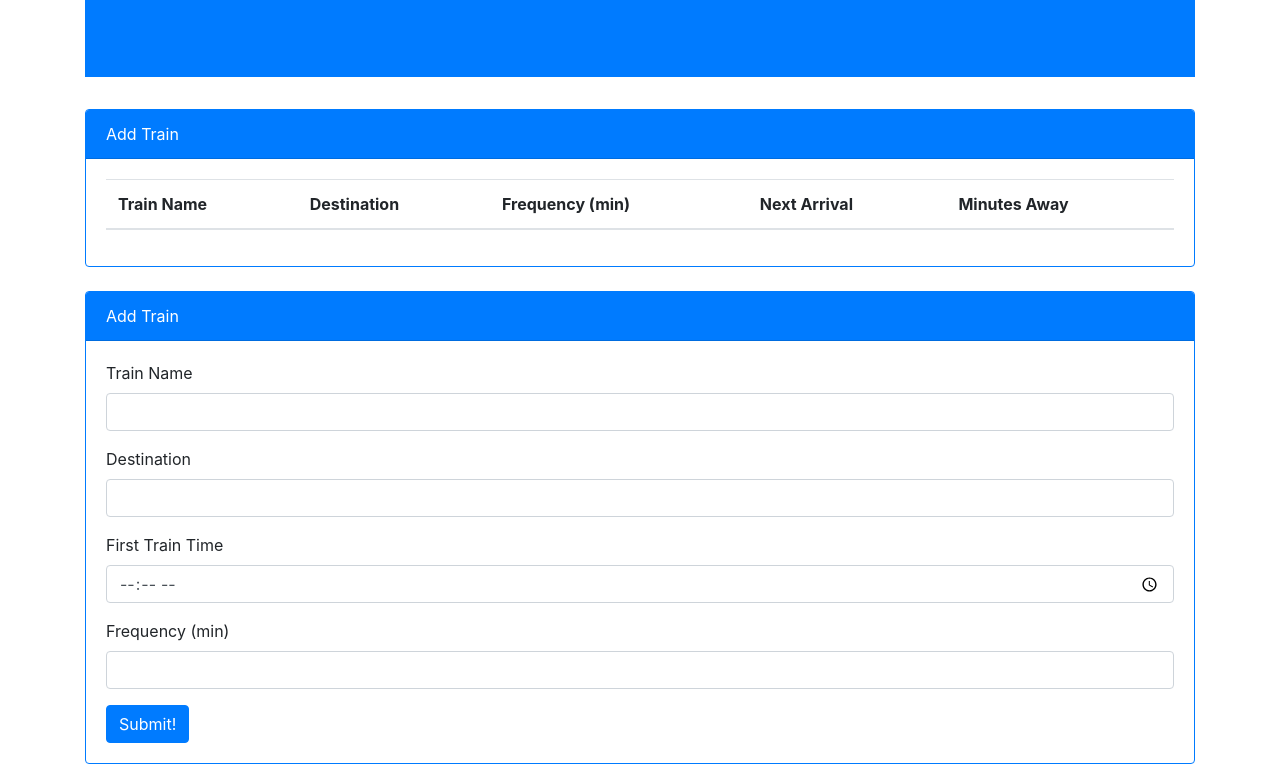
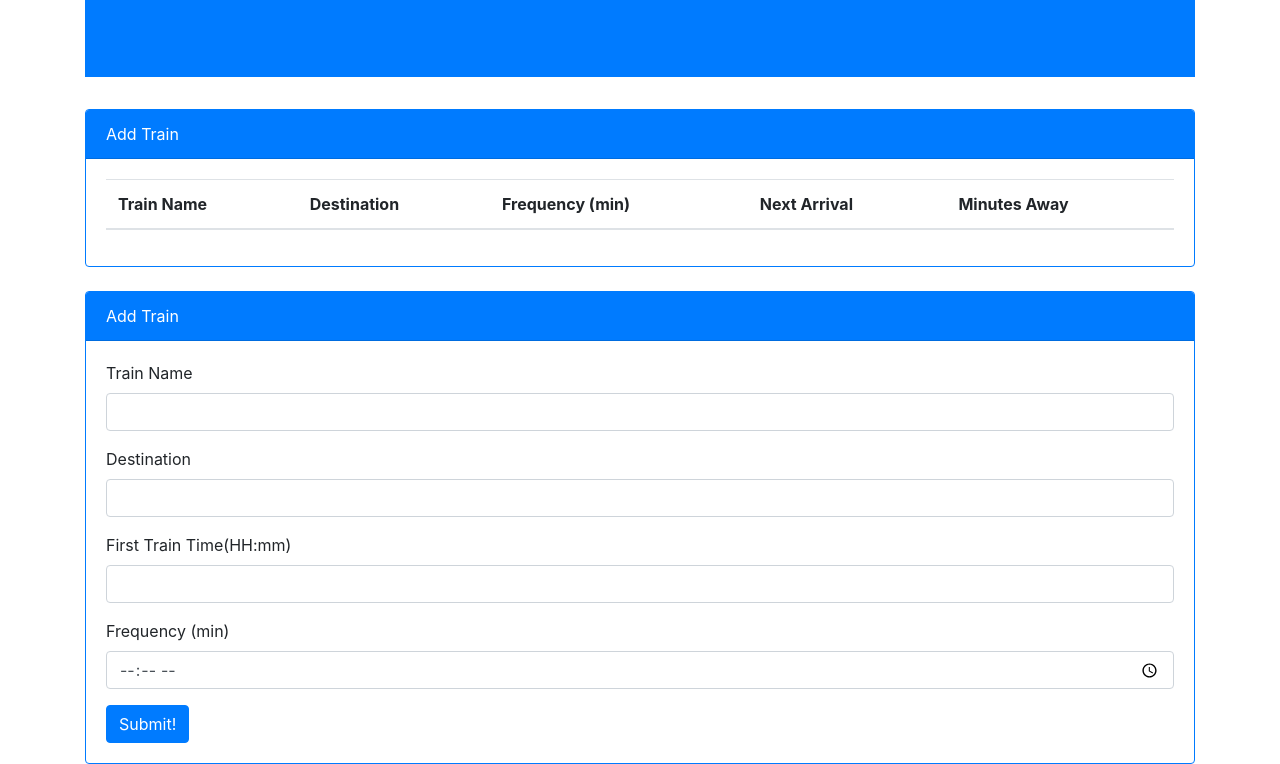
Before and after one commit to Level126Noob/TrainPredictions, a plain HTML site: page index.html in a window 1280 px wide. Shown: the part 172-936 px from the top of the page. Drawn offline with nearby package versions, Linux system fonts and the light colour scheme; no server answers.

Commit message:
had input format mixed up, changed to display minutes and time in the correct spots

```diff
--- a/index.html
+++ b/index.html
@@ -67,12 +67,12 @@
                         <input type="text" class="form-control" id="destination">
                     </div>
                     <div class="form-group">
-                        <label for="formGroupExampleInput">First Train Time</label>
-                        <input type="time" class="form-control" id="eta">
+                        <label for="formGroupExampleInput">First Train Time(HH:mm)</label>
+                        <input type="number" class="form-control" id="eta">
                     </div>
                     <div class="form-group">
                         <label for="formGroupExampleInput2">Frequency (min)</label>
-                        <input type="number" class="form-control" id="frequency">
+                        <input type="time" class="form-control" id="frequency">
                     </div>
                     <button type="button" class="btn btn-primary">Submit!</button>
                 </form>
```
